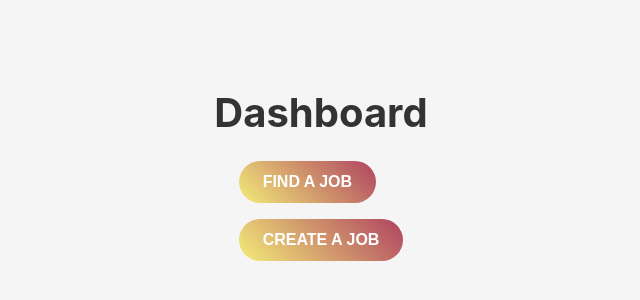
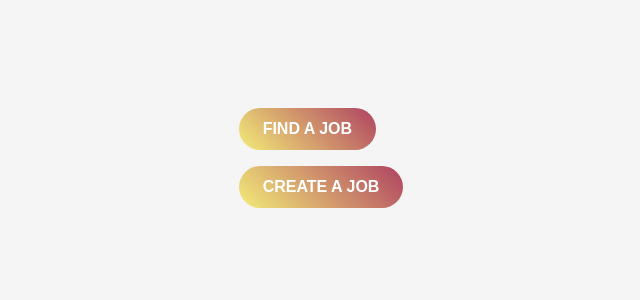
Before and after one commit to PK-Kristensen/FrankyOpensTheSource, a Next.js app: page /Dashboard in a window 1280 px wide. Shown: the part 242-542 px from the top of the page, without its empty margins (319-959 px from the left). Built offline with nearby package versions, Linux system fonts and the light colour scheme.

Commit message:
fjernet title

```diff
--- a/pages/Dashboard.js
+++ b/pages/Dashboard.js
@@ -5,7 +5,6 @@ import styles from '@/styles/Dashboard.module.css';
 export default function Dashboard() {
   return (
     <div className={styles.container}>
-      <h1 className={styles.title}>Dashboard</h1>
       <div className={styles.buttons}>
         <Link href="/find-a-job">
           <a>
```
